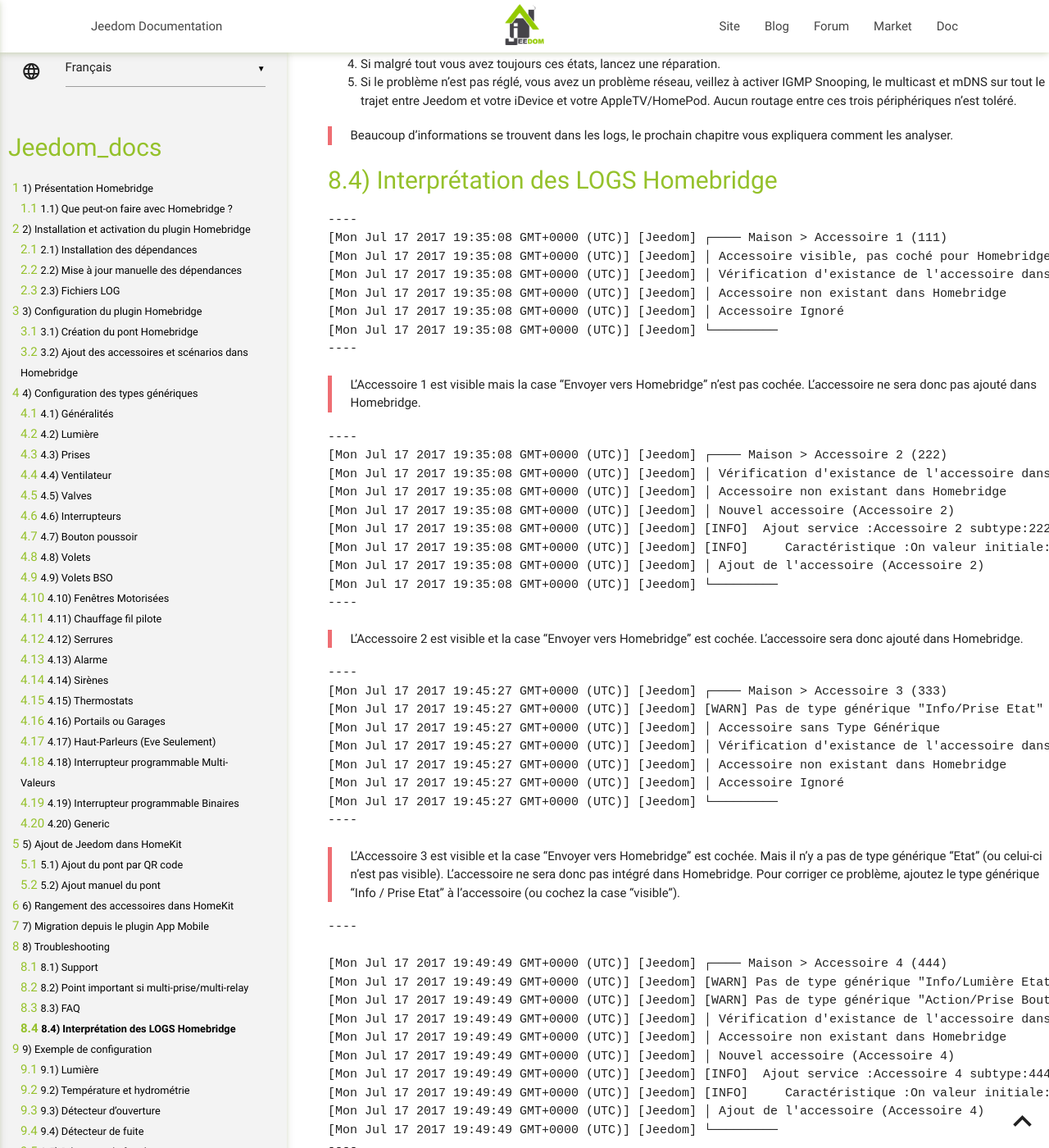
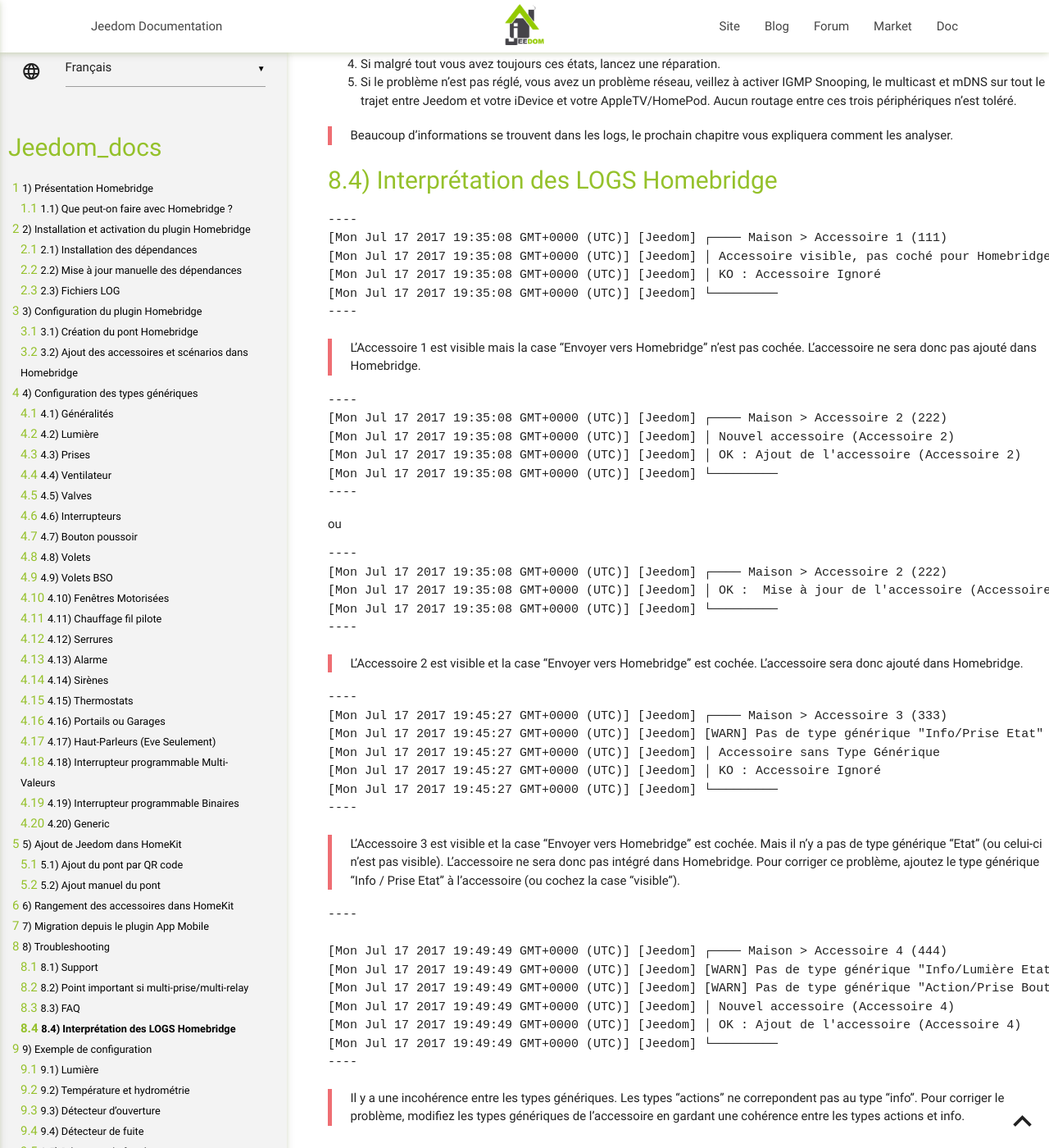
Before and after one commit to NebzHB/jeedom_docs, a Jekyll site: the page built from plugins/homebridge/fr_FR/index.md, in a window 1280 px wide and 1400 px high, scrolled down 34099 px. Shown: the whole window at 82% size. Built offline with Jekyll 4.4.1, drawn with Linux system fonts in a browser that asks for light colours; our own code applies the rules of GitHub Pages for plain Markdown files; some of the changed text lies outside the part shown.

Commit message:
Update index.md

```diff
--- a/plugins/homebridge/fr_FR/index.md
+++ b/plugins/homebridge/fr_FR/index.md
@@ -596,9 +596,7 @@
 <pre><code>----
 [Mon Jul 17 2017 19:35:08 GMT+0000 (UTC)] [Jeedom] ┌──── Maison > Accessoire 1 (111)
 [Mon Jul 17 2017 19:35:08 GMT+0000 (UTC)] [Jeedom] │ Accessoire visible, pas coché pour Homebridge
-[Mon Jul 17 2017 19:35:08 GMT+0000 (UTC)] [Jeedom] │ Vérification d'existance de l'accessoire dans Homebridge...
-[Mon Jul 17 2017 19:35:08 GMT+0000 (UTC)] [Jeedom] │ Accessoire non existant dans Homebridge
-[Mon Jul 17 2017 19:35:08 GMT+0000 (UTC)] [Jeedom] │ Accessoire Ignoré
+[Mon Jul 17 2017 19:35:08 GMT+0000 (UTC)] [Jeedom] │ KO : Accessoire Ignoré
 [Mon Jul 17 2017 19:35:08 GMT+0000 (UTC)] [Jeedom] └─────────
 ----</code></pre>
 
@@ -606,12 +604,14 @@
 
 <pre><code>----
 [Mon Jul 17 2017 19:35:08 GMT+0000 (UTC)] [Jeedom] ┌──── Maison > Accessoire 2 (222)
-[Mon Jul 17 2017 19:35:08 GMT+0000 (UTC)] [Jeedom] │ Vérification d'existance de l'accessoire dans Homebridge...
-[Mon Jul 17 2017 19:35:08 GMT+0000 (UTC)] [Jeedom] │ Accessoire non existant dans Homebridge
 [Mon Jul 17 2017 19:35:08 GMT+0000 (UTC)] [Jeedom] │ Nouvel accessoire (Accessoire 2)
-[Mon Jul 17 2017 19:35:08 GMT+0000 (UTC)] [Jeedom] [INFO]  Ajout service :Accessoire 2 subtype:222-918|0|920- cmd_id:918 UUID:00000049-0000-1000-8000-0026BB765291
-[Mon Jul 17 2017 19:35:08 GMT+0000 (UTC)] [Jeedom] [INFO]     Caractéristique :On valeur initiale:false
-[Mon Jul 17 2017 19:35:08 GMT+0000 (UTC)] [Jeedom] │ Ajout de l'accessoire (Accessoire 2)
+[Mon Jul 17 2017 19:35:08 GMT+0000 (UTC)] [Jeedom] │ OK : Ajout de l'accessoire (Accessoire 2)
+[Mon Jul 17 2017 19:35:08 GMT+0000 (UTC)] [Jeedom] └─────────
+----</code></pre>
+ou
+<pre><code>----
+[Mon Jul 17 2017 19:35:08 GMT+0000 (UTC)] [Jeedom] ┌──── Maison > Accessoire 2 (222)
+[Mon Jul 17 2017 19:35:08 GMT+0000 (UTC)] [Jeedom] │ OK :  Mise à jour de l'accessoire (Accessoire 2)
 [Mon Jul 17 2017 19:35:08 GMT+0000 (UTC)] [Jeedom] └─────────
 ----</code></pre>
 
@@ -621,9 +621,7 @@
 [Mon Jul 17 2017 19:45:27 GMT+0000 (UTC)] [Jeedom] ┌──── Maison > Accessoire 3 (333)
 [Mon Jul 17 2017 19:45:27 GMT+0000 (UTC)] [Jeedom] [WARN] Pas de type générique "Info/Prise Etat"
 [Mon Jul 17 2017 19:45:27 GMT+0000 (UTC)] [Jeedom] │ Accessoire sans Type Générique
-[Mon Jul 17 2017 19:45:27 GMT+0000 (UTC)] [Jeedom] │ Vérification d'existance de l'accessoire dans Homebridge...
-[Mon Jul 17 2017 19:45:27 GMT+0000 (UTC)] [Jeedom] │ Accessoire non existant dans Homebridge
-[Mon Jul 17 2017 19:45:27 GMT+0000 (UTC)] [Jeedom] │ Accessoire Ignoré
+[Mon Jul 17 2017 19:45:27 GMT+0000 (UTC)] [Jeedom] │ KO : Accessoire Ignoré
 [Mon Jul 17 2017 19:45:27 GMT+0000 (UTC)] [Jeedom] └─────────
 ----</code></pre>
 
@@ -634,16 +632,18 @@
 [Mon Jul 17 2017 19:49:49 GMT+0000 (UTC)] [Jeedom] ┌──── Maison > Accessoire 4 (444)
 [Mon Jul 17 2017 19:49:49 GMT+0000 (UTC)] [Jeedom] [WARN] Pas de type générique "Info/Lumière Etat" ou "Info/Lumière Couleur"
 [Mon Jul 17 2017 19:49:49 GMT+0000 (UTC)] [Jeedom] [WARN] Pas de type générique "Action/Prise Bouton On" ou reférence à l'état non définie sur la commande On
-[Mon Jul 17 2017 19:49:49 GMT+0000 (UTC)] [Jeedom] │ Vérification d'existance de l'accessoire dans Homebridge...
-[Mon Jul 17 2017 19:49:49 GMT+0000 (UTC)] [Jeedom] │ Accessoire non existant dans Homebridge
 [Mon Jul 17 2017 19:49:49 GMT+0000 (UTC)] [Jeedom] │ Nouvel accessoire (Accessoire 4)
-[Mon Jul 17 2017 19:49:49 GMT+0000 (UTC)] [Jeedom] [INFO]  Ajout service :Accessoire 4 subtype:444-919|0|921- cmd_id:919 UUID:00000049-0000-1000-8000-0026BB765291
-[Mon Jul 17 2017 19:49:49 GMT+0000 (UTC)] [Jeedom] [INFO]     Caractéristique :On valeur initiale:false
-[Mon Jul 17 2017 19:49:49 GMT+0000 (UTC)] [Jeedom] │ Ajout de l'accessoire (Accessoire 4)
+[Mon Jul 17 2017 19:49:49 GMT+0000 (UTC)] [Jeedom] │ OK : Ajout de l'accessoire (Accessoire 4)
 [Mon Jul 17 2017 19:49:49 GMT+0000 (UTC)] [Jeedom] └─────────
 ----</code></pre>
 
 >Il y a une incohérence entre les types génériques. Les types "actions" ne correpondent pas au type "info". Pour corriger le problème, modifiez les types génériques de l'accessoire en gardant une cohérence entre les types actions et info.
+
+<pre><code>----
+HAP Warning: Characteristic E863F129-079E-48FF-8F27-9C2605A29F52 not in required or optional characteristics for service 00000080-0000-1000-8000-0026BB765291. Adding anyway.
+----</code></pre>
+
+>Cet avertissement peut être ignoré.
 
 <pre><code>----
 sh: 1: homebridge: not found
```
